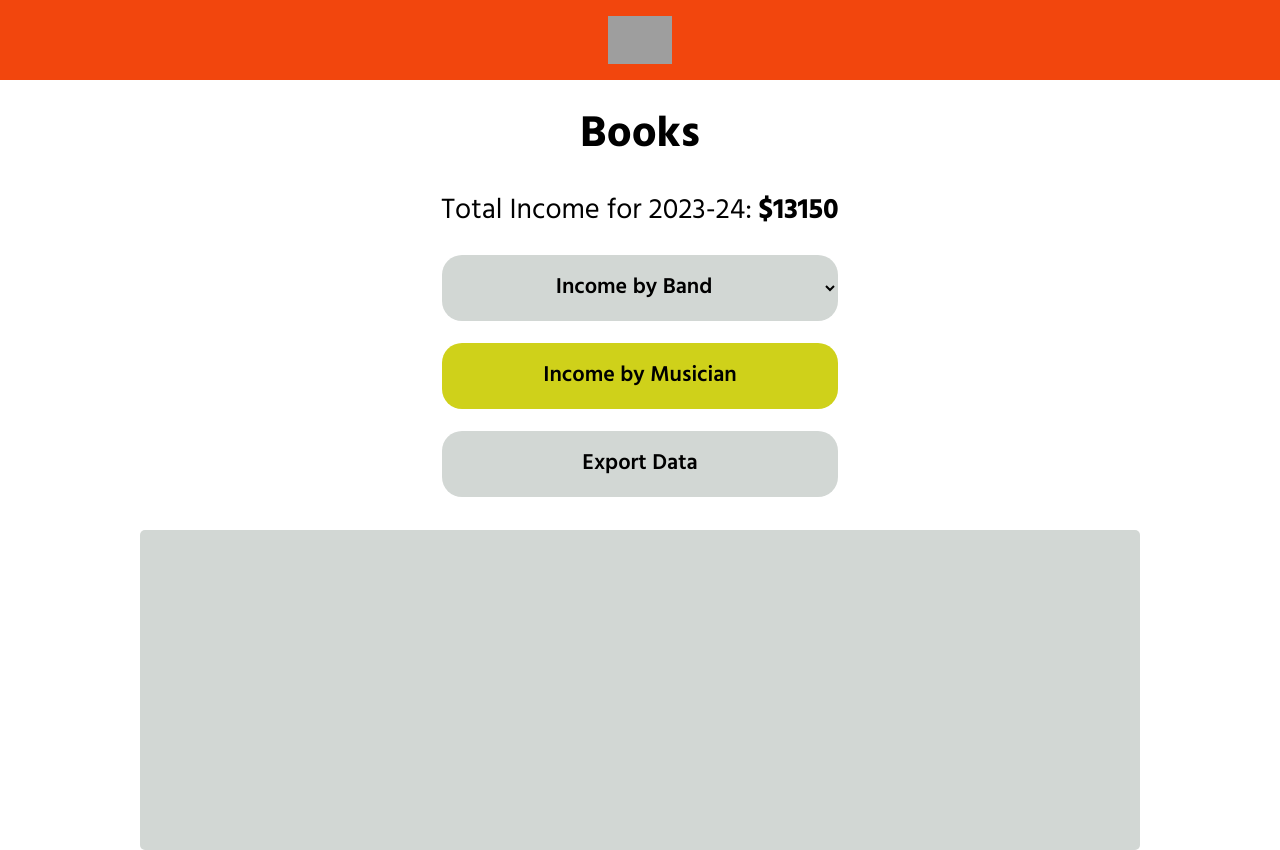
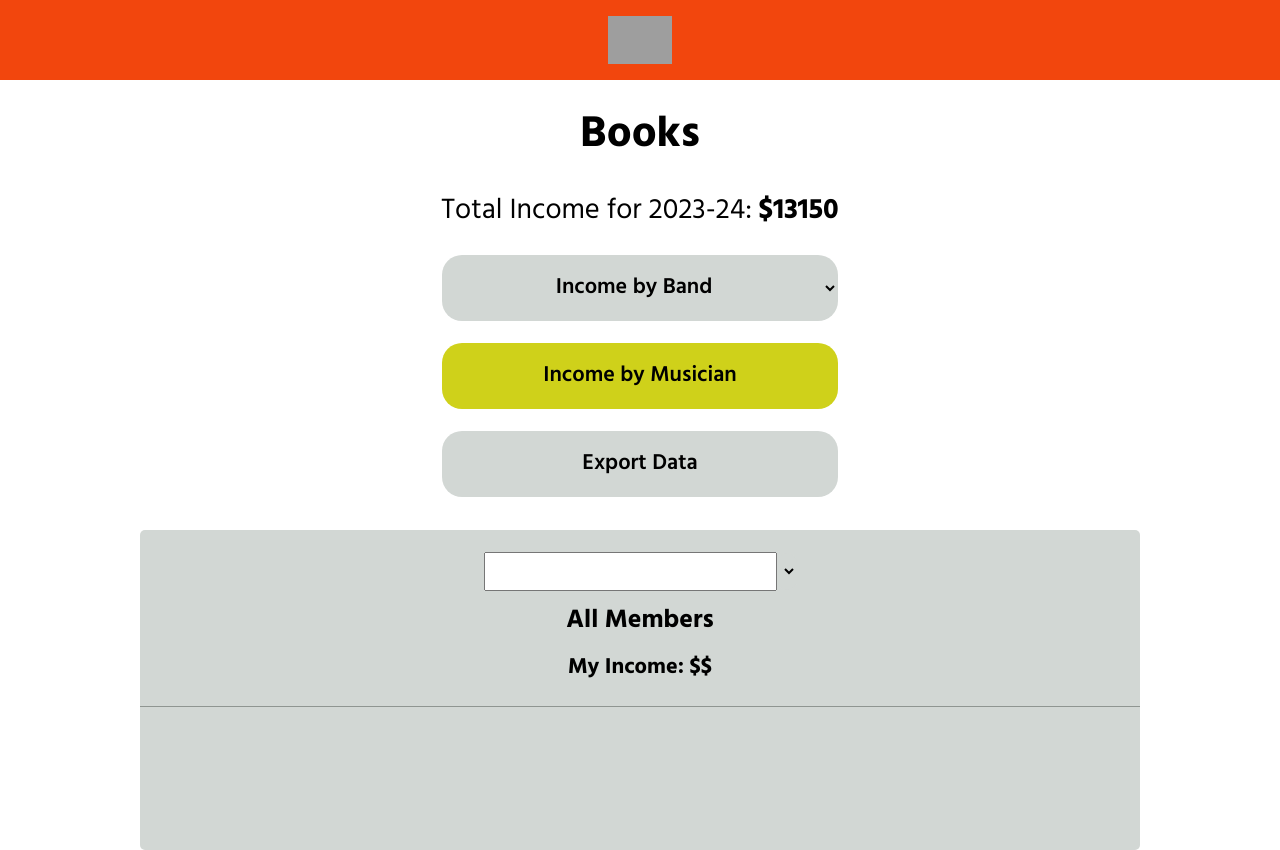
Before and after one commit to RickV85/gig-boss-interview, a React (Vite) app: page / in a window 1280 px wide. Both pictures are taken after a click on the button "Income by Musician". Built offline with nearby package versions, Linux system fonts and the light colour scheme; grey boxes are pictures that could not be loaded; the HTML template or start-up script is replaced by a standard one.

Commit message:
Create initial return for MemberView, add conditional rendering

```diff
--- a/src/components/Books/Books.jsx
+++ b/src/components/Books/Books.jsx
@@ -4,6 +4,7 @@ import IncomeDisplay from "../IncomeDisplay/IncomeDisplay";
 import TotalIncome from "../TotalIncome/TotalIncome";
 import { object } from "prop-types";
 import { useEffect, useRef, useState } from "react";
+import MemberView from "../MemberView/MemberView";
 
 export default function Books({ bandRepo }) {
   const [grandTotal, setGrandTotal] = useState(0);
@@ -92,7 +93,8 @@ export default function Books({ bandRepo }) {
             Select a band above to view their books!
           </p>
         ) : null}
-        <IncomeDisplay selectedBand={selectedBand} />
+        {selectedBand && <IncomeDisplay selectedBand={selectedBand} />}
+        {memViewActive && <MemberView />}
       </section>
     </main>
   );
--- a/src/components/IncomeDisplay/IncomeDisplay.jsx
+++ b/src/components/IncomeDisplay/IncomeDisplay.jsx
@@ -2,15 +2,10 @@ import { object } from "prop-types";
 import { sortByNameUserFirst } from "../../utils/utils";
 export default function IncomeDisplay({ selectedBand }) {
   const bandTotalIncome = () => {
-    if (selectedBand) {
     return selectedBand.findBandIncomeForYear().toString();
-    } else {
-      return "0";
-    }
   };
 
   const bandMemberIncomeDisplay = () => {
-    if (selectedBand) {
     const sortedMembers = sortByNameUserFirst(selectedBand.members);
     const memberIncome = sortedMembers.map((mem, i) => {
       let name = mem.name;
@@ -21,13 +16,8 @@ export default function IncomeDisplay({ selectedBand }) {
       return <p key={`memIncome-${i}`}>{`${name}: $${income}`}</p>;
     });
     return memberIncome;
-    } else {
-      return null;
-    }
   };
 
-  const bandIncomeDisplay = () => {
-    if (selectedBand) {
   return (
     <>
       <header className="income-display-header">
@@ -37,21 +27,9 @@ export default function IncomeDisplay({ selectedBand }) {
           <p>${bandTotalIncome()}</p>
         </div>
       </header>
-          <div className="income-display-members">
-            {bandMemberIncomeDisplay()}
-          </div>
+      <div className="income-display-members">{bandMemberIncomeDisplay()}</div>
     </>
   );
-    } else {
-      return null;
-    }
-  };
-
-  if (selectedBand) {
-    return bandIncomeDisplay();
-  } else {
-    return null;
-  }
 }
 
 IncomeDisplay.propTypes = {
--- a/src/components/MemberView/MemberView.jsx
+++ b/src/components/MemberView/MemberView.jsx
@@ -1,4 +1,18 @@
 
 export default function MemberView() {
+  return (
+    <>
+    <header className="income-display-header">
+    <div className="mem-view-input-div">
+      <input></input>
+      <select></select>
+    </div>
+    <h3>All Members</h3>
+    <h4>{`My Income: $$`}</h4>
+    </header>
+    <div className="income-display-members">
 
+    </div>
+    </>
+  )
 }
```
Lines whose indentation alone changed are shown as unchanged.
